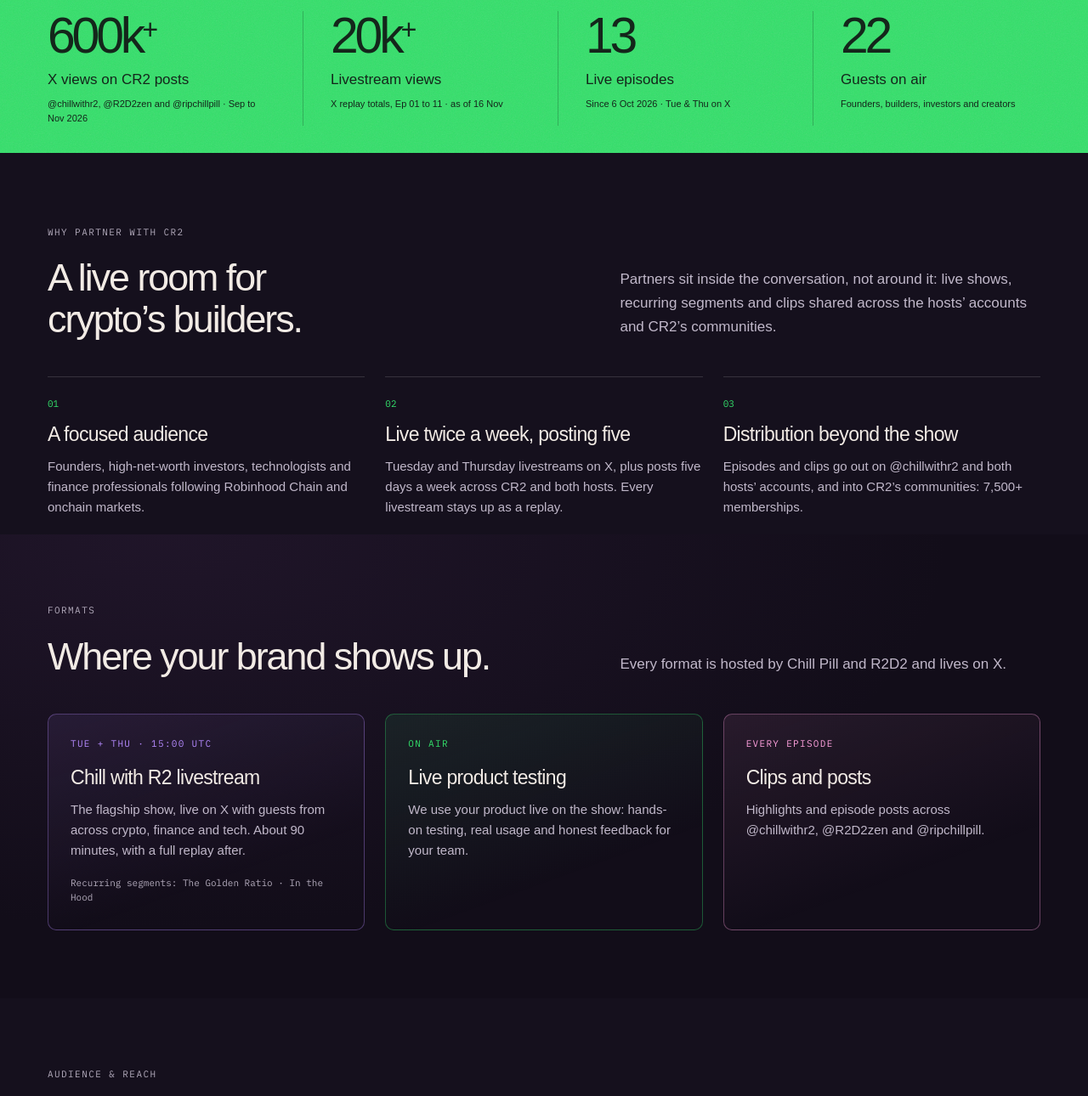
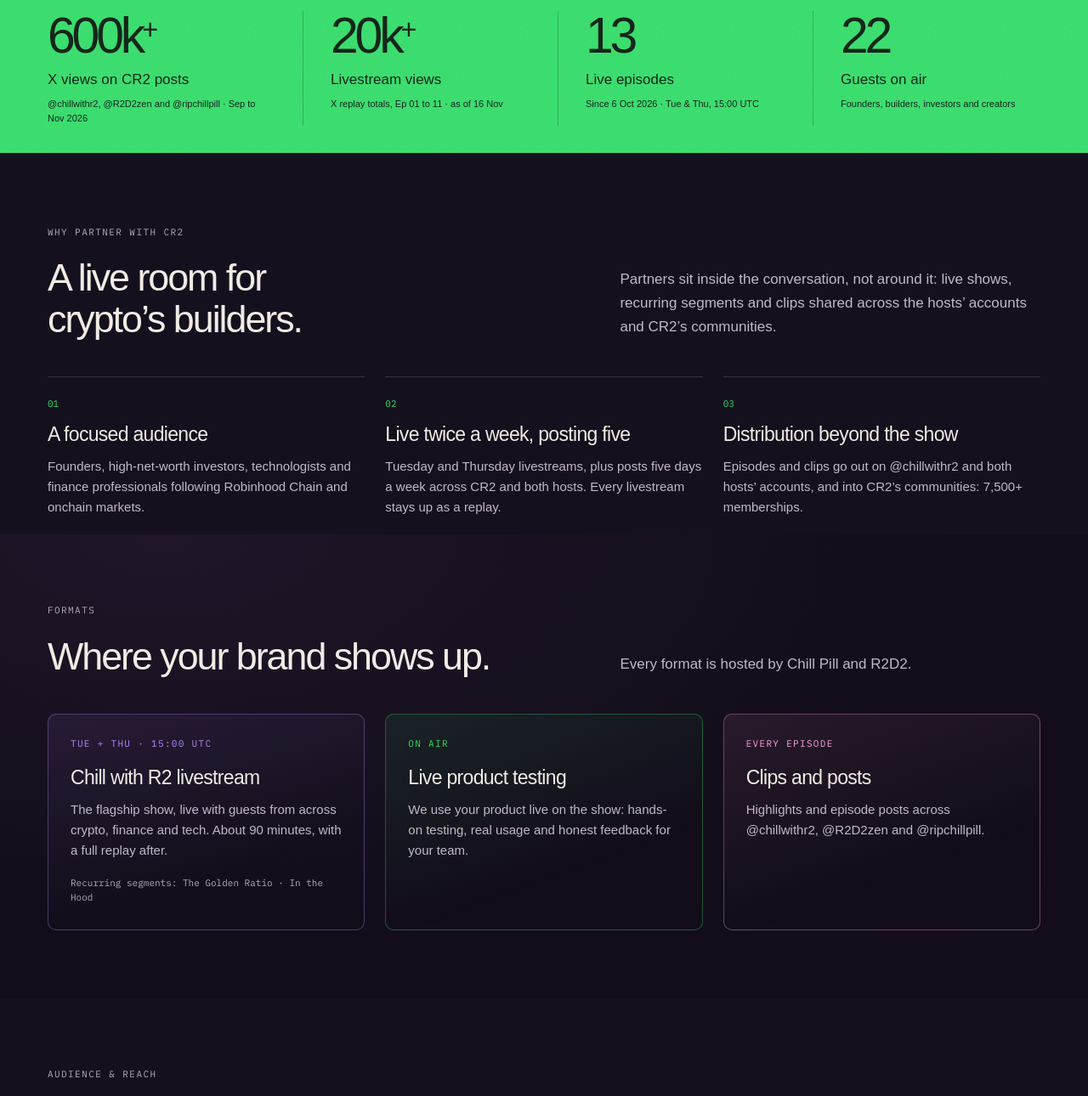
Before and after one commit to ZENCHE/chillwithr2website, an Astro site: page /partners in a window 1280 px wide. Shown: the part 770-2060 px from the top of the page at 85% size. Built offline with nearby package versions, Linux system fonts and the light colour scheme; Astro itself is replaced by a stand-in of ours.

Commit message:
Partners: platform-neutral copy

```diff
--- a/src/pages/partners.astro
+++ b/src/pages/partners.astro
@@ -63,7 +63,7 @@ const schema = partnersSchema(title,description,portraits.map(guest=>({...guest,
             <div class="reach-strip-inner">
               <div class="reach-stat"><strong>600k<span>+</span></strong><p>X views on CR2 posts<small>@chillwithr2, @R2D2zen and @ripchillpill · Sep to Nov 2026</small></p></div>
               <div class="reach-stat"><strong>20k<span>+</span></strong><p>Livestream views<small>X replay totals, Ep 01 to 11 · as of 16 Nov</small></p></div>
-              <div class="reach-stat"><strong>{episodes.length}</strong><p>Live episodes<small>Since 6 Oct 2026 · Tue &amp; Thu on X</small></p></div>
+              <div class="reach-stat"><strong>{episodes.length}</strong><p>Live episodes<small>Since 6 Oct 2026 · Tue &amp; Thu, 15:00 UTC</small></p></div>
               <div class="reach-stat"><strong>{guests.length}</strong><p>Guests on air<small>Founders, builders, investors and creators</small></p></div>
             </div>
           </div>
@@ -72,15 +72,15 @@ const schema = partnersSchema(title,description,portraits.map(guest=>({...guest,
           <div class="about-section-heading"><p class="eyebrow">WHY PARTNER WITH CR2</p><h2 id="why-title">A live room for<br />crypto’s builders.</h2><p>Partners sit inside the conversation, not around it: live shows, recurring segments and clips shared across the hosts’ accounts and CR2’s communities.</p></div>
           <div class="why-grid">
             <article class="why-card"><span class="why-num">01</span><h3>A focused audience</h3><p>Founders, high-net-worth investors, technologists and finance professionals following Robinhood Chain and onchain markets.</p></article>
-            <article class="why-card"><span class="why-num">02</span><h3>Live twice a week, posting five</h3><p>Tuesday and Thursday livestreams on X, plus posts five days a week across CR2 and both hosts. Every livestream stays up as a replay.</p></article>
+            <article class="why-card"><span class="why-num">02</span><h3>Live twice a week, posting five</h3><p>Tuesday and Thursday livestreams, plus posts five days a week across CR2 and both hosts. Every livestream stays up as a replay.</p></article>
             <article class="why-card"><span class="why-num">03</span><h3>Distribution beyond the show</h3><p>Episodes and clips go out on @chillwithr2 and both hosts’ accounts, and into CR2’s communities: 7,500+ memberships.</p></article>
           </div>
         </section>
         <section class="formats-section" id="formats" aria-labelledby="formats-title">
           <div class="wrap">
-            <div class="about-section-heading"><p class="eyebrow">FORMATS</p><h2 id="formats-title">Where your brand shows up.</h2><p>Every format is hosted by Chill Pill and R2D2 and lives on X.</p></div>
+            <div class="about-section-heading"><p class="eyebrow">FORMATS</p><h2 id="formats-title">Where your brand shows up.</h2><p>Every format is hosted by Chill Pill and R2D2.</p></div>
             <div class="format-grid">
-              <article class="format-card violet"><p class="format-when">TUE + THU · 15:00 UTC</p><h3>Chill with R2 livestream</h3><p>The flagship show, live on X with guests from across crypto, finance and tech. About 90 minutes, with a full replay after.</p><p class="format-meta">Recurring segments: The Golden Ratio · In the Hood</p></article>
+              <article class="format-card violet"><p class="format-when">TUE + THU · 15:00 UTC</p><h3>Chill with R2 livestream</h3><p>The flagship show, live with guests from across crypto, finance and tech. About 90 minutes, with a full replay after.</p><p class="format-meta">Recurring segments: The Golden Ratio · In the Hood</p></article>
               <article class="format-card green"><p class="format-when">ON AIR</p><h3>Live product testing</h3><p>We use your product live on the show: hands-on testing, real usage and honest feedback for your team.</p></article>
               <article class="format-card pink"><p class="format-when">EVERY EPISODE</p><h3>Clips and posts</h3><p>Highlights and episode posts across @chillwithr2, @R2D2zen and @ripchillpill.</p></article>
             </div>
@@ -120,7 +120,7 @@ const schema = partnersSchema(title,description,portraits.map(guest=>({...guest,
           <ol class="step-list">
             <li><span>01</span><h3>Send an enquiry</h3><p>Use the form below: who you are, who you want to reach, and what you have in mind.</p></li>
             <li><span>02</span><h3>Shape the fit</h3><p>We talk through formats, segments, timing and posts together.</p></li>
-            <li><span>03</span><h3>Go live</h3><p>Your brand joins the show live on X, in front of the CR2 audience.</p></li>
+            <li><span>03</span><h3>Go live</h3><p>Your brand joins the show live, in front of the CR2 audience.</p></li>
           </ol>
           <a class="about-primary sponsor-cta" href="#sponsor">Start the conversation <Arrow direction="south" /></a>
         </section>
```
